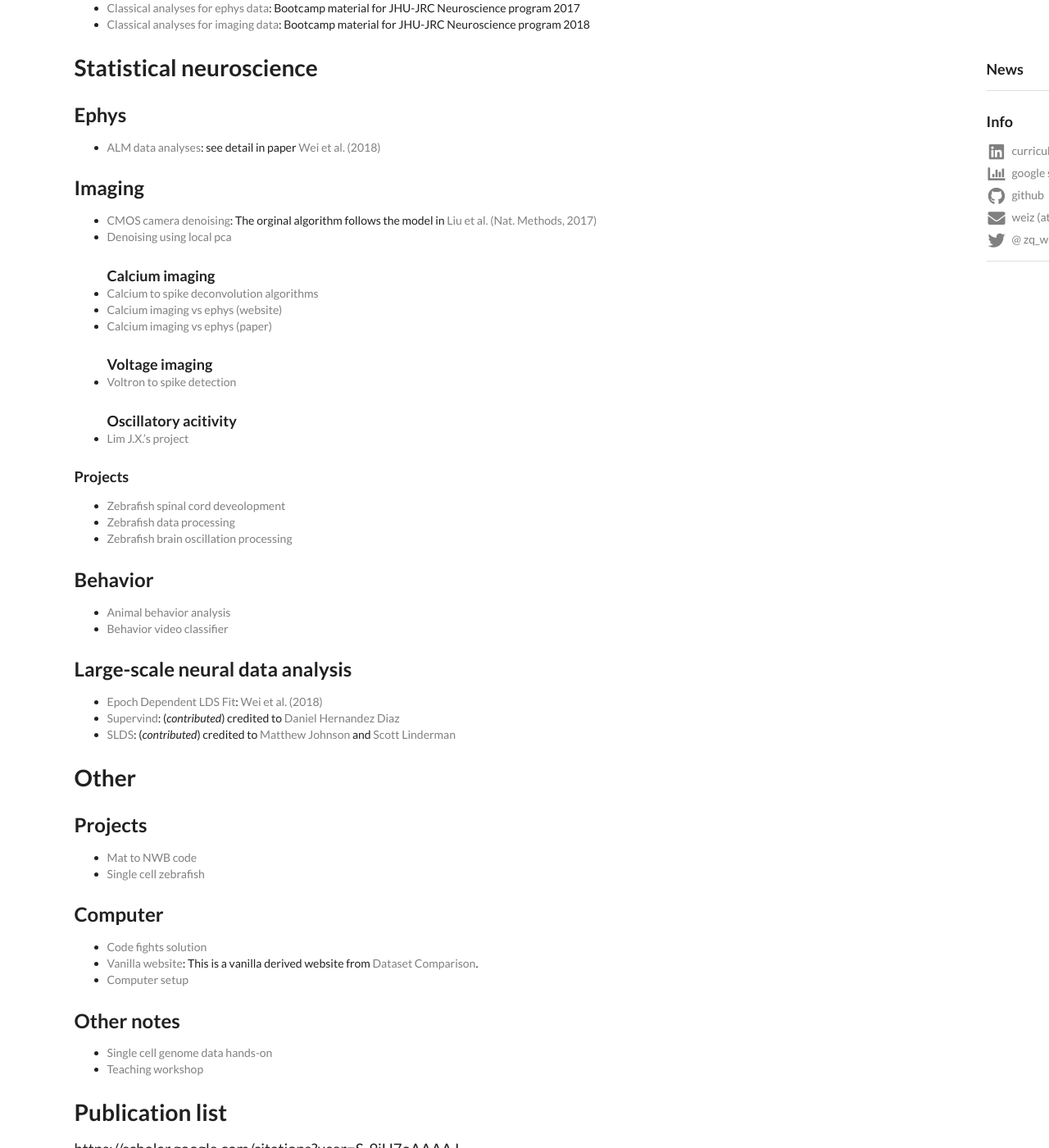
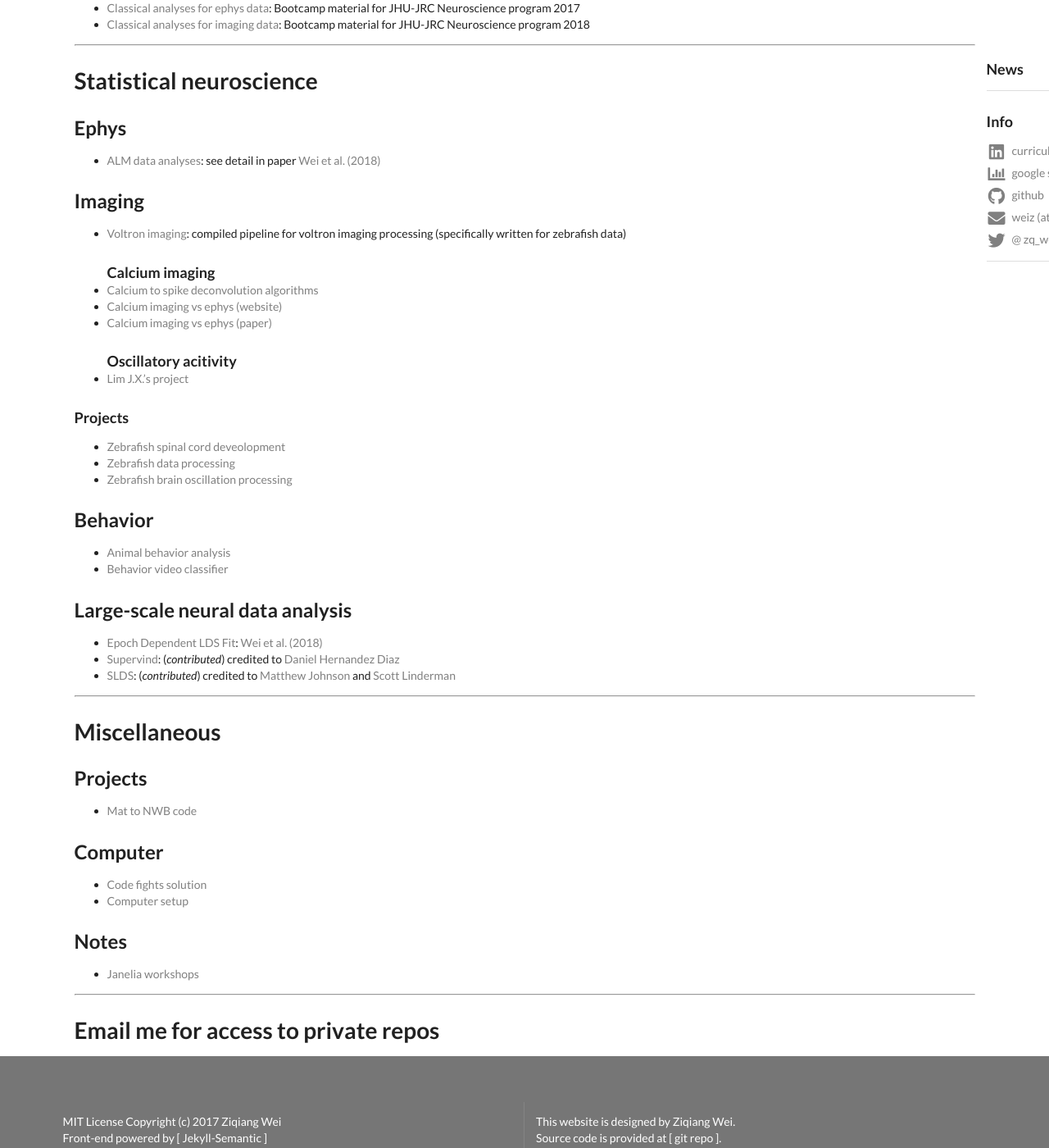
Before and after one commit to zqwei/zqwei.github.io, a Jekyll site: the page built from _pages/github_TOC.md, in a window 1280 px wide and 1400 px high, scrolled down 440 px. Shown: the whole window at 82% size. Built offline with Jekyll 4.4.1, drawn with Linux system fonts in a browser that asks for light colours; some of the changed text lies outside the part shown.

Commit message:
update git TOC

```diff
--- a/_pages/github_TOC.md
+++ b/_pages/github_TOC.md
@@ -19,20 +19,19 @@ The table of contents of this git repos
 * [Classical analyses for ephys data](https://github.com/zqwei/explore_ephys_data): Bootcamp material for JHU-JRC Neuroscience program 2017
 * [Classical analyses for imaging data](https://github.com/zqwei/explore-imaging-data): Bootcamp material for JHU-JRC Neuroscience program 2018
 
+---
+
 # Statistical neuroscience
 
 ## Ephys
 * [ALM data analyses](https://github.com/zqwei/TLDS_ALM_Data): see detail in paper [Wei et al. (2018)](https://www.biorxiv.org/content/early/2018/07/25/376830)
 
 ## Imaging
-* [CMOS camera denoising](https://github.com/zqwei/cmos_denoise): The orginal algorithm follows the model in [Liu et al. (Nat. Methods, 2017)](https://github.com/HuanglabPurdue/NCS)
-* [Denoising using local pca](https://github.com/zqwei/denoiseLocalPCA)
+* [Voltron imaging](https://github.com/zqwei/fish_processing): compiled pipeline for voltron imaging processing (specifically written for zebrafish data)
 ### Calcium imaging
 * [Calcium to spike deconvolution algorithms](https://github.com/zqwei/Ca-Imaging-Deconv-List)
 * [Calcium imaging vs ephys (website)](https://github.com/zqwei/Neural-Recording-Methodology-Comparison)
 * [Calcium imaging vs ephys (paper)](https://github.com/zqwei/Ephys_imaging_comparison)
-### Voltage imaging
-* [Voltron to spike detection](https://github.com/zqwei/spike-detection-voltron)
 ### Oscillatory acitivity
 * [Lim J.X.'s project](https://github.com/zqwei/zfish_osc)
 
@@ -50,19 +49,19 @@ The table of contents of this git repos
 * [Supervind](https://github.com/dhernandd/supervind): (_contributed_) credited to [Daniel Hernandez Diaz](https://github.com/dhernandd)
 * [SLDS](https://github.com/zqwei/pyslds): (_contributed_) credited to [Matthew Johnson](https://github.com/mattjj) and [Scott Linderman](https://github.com/slinderman)
 
-# Other
+---
+
+# Miscellaneous
 ## Projects
 * [Mat to NWB code](https://github.com/zqwei/Mat2NWB_Dataset_Cai-4)
-* [Single cell zebrafish](https://github.com/zqwei/single_cell_zebrafish)
 
 ## Computer
 * [Code fights solution](https://github.com/zqwei/code-fights-solution)
-* [Vanilla website](https://github.com/zqwei/vanilla_website): This is a vanilla derived website from [Dataset Comparison](https://github.com/zqwei/Neural-Recording-Methodology-Comparison).
 * [Computer setup](https://github.com/zqwei/computer_setup)
 
-## Other notes
-* [Single cell genome data hands-on](https://github.com/zqwei/single-cell-workshop-notes)
-* [Teaching workshop](https://github.com/zqwei/Teaching_workshop/blob/master/Teaching_Workshop.md)
+## Notes
+* [Janelia workshops](https://github.com/zqwei/Janelia-Workshops)
 
-# Publication list
-https://scholar.google.com/citations?user=S-9jH7oAAAAJ
+---
+
+# Email me for access to private repos
```
